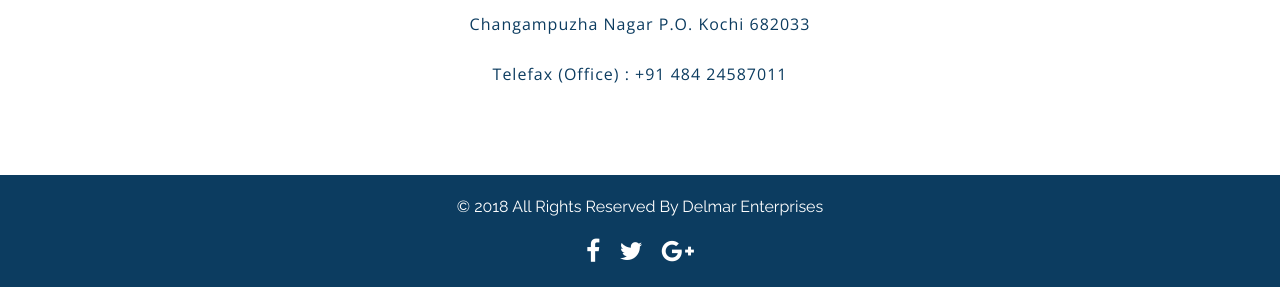
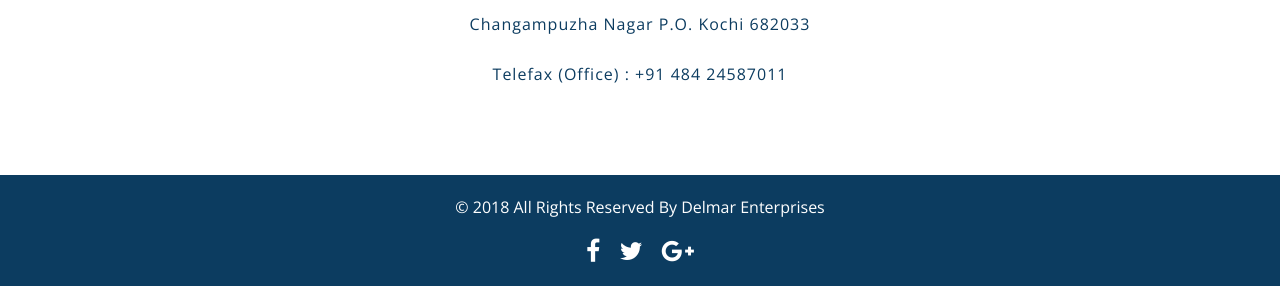
Before and after one commit to levimake/seafoodexports, a Django app: page / in a window 1280 px wide. Shown: the part 1523-1810 px from the top of the page. Run offline with Django 3.2, Linux system fonts and the light colour scheme; some libraries are stand-ins or nearby versions.

Commit message:
footer-text

```diff
--- a/common/static/commons/css/custom.css
+++ b/common/static/commons/css/custom.css
@@ -151,6 +151,7 @@ line-height: 100px;
 
 .footer {
   width:100%;
+  font-family: 'Open Sans', sans-serif;
   background-color:#0c3c60;
   text-align:center;
   color:#fff;
```
